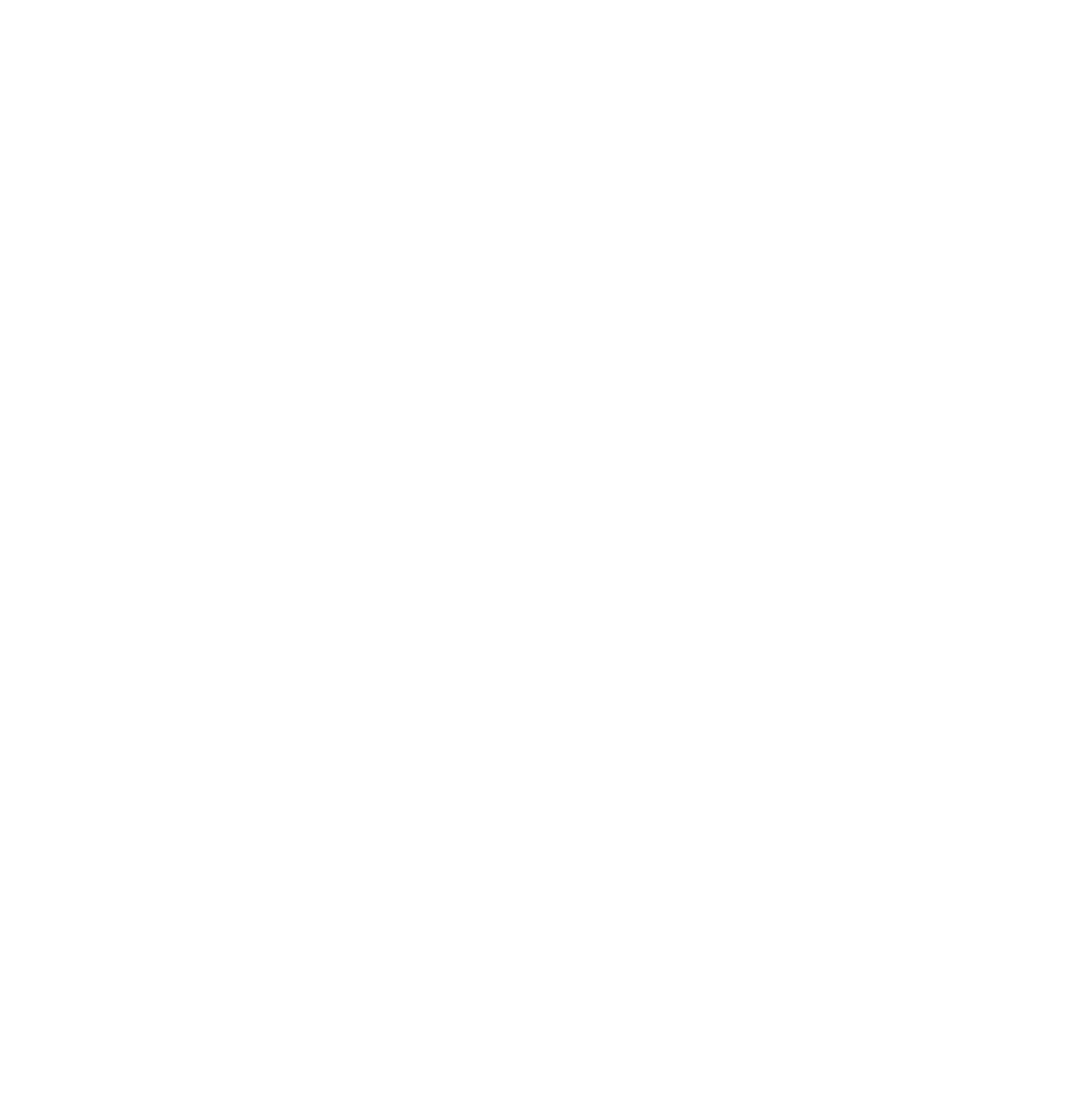
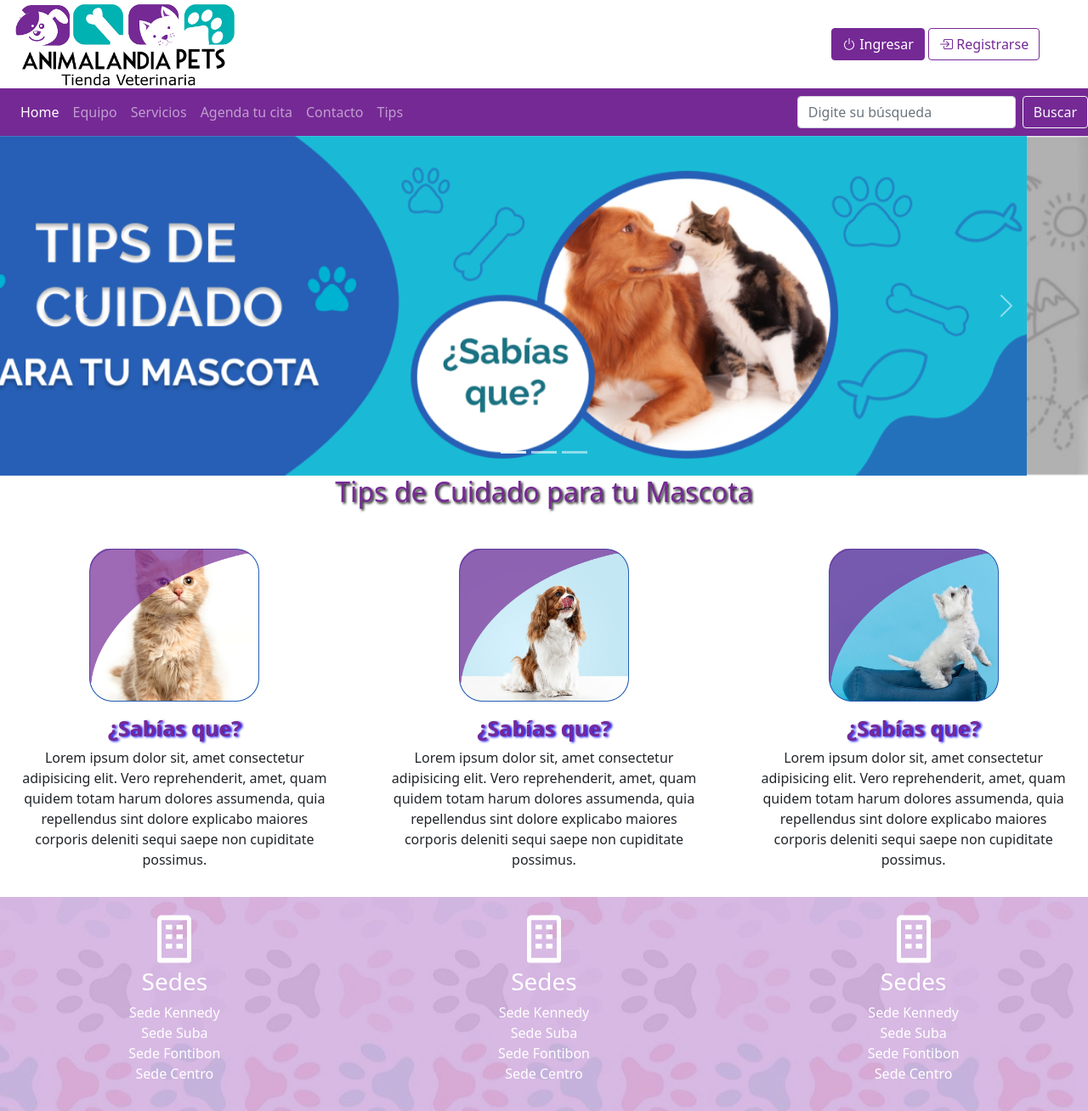
Before and after one commit to dianagonzalez-ps/Animalandia-bootstrap, a plain HTML site: page tips.html in a window 1280 px wide. Shown: the whole page at 85% size. Before the commit the page ends 800 px from the top, so only its background shows below. Drawn offline with nearby package versions, Linux system fonts and the light colour scheme.

Commit message:
Upload changes

```diff
--- a/css/styles.css
+++ b/css/styles.css
@@ -41,7 +41,6 @@ body{
       max-width: 300px;
   }
 
-
   .agenda-cita{
       background-image: url(../img/fondo.jpg);
       padding:3rem;
@@ -50,7 +49,7 @@ body{
   .agenda-cita h1{
       font-size: 1.5rem;
       font-weight: 600;
-}
+    }
 
 .agenda-cita h3{
     font-size: 1.2rem;
@@ -99,7 +98,6 @@ body{
     color: var(--dark-color);
     text-shadow: 2px 1px 3px var(--dark-color);
     font-weight: 700;
-
 }
 
 .card-img-team{
@@ -115,16 +113,29 @@ body{
     text-align: justify;
 }
 
-
-.header {
-    color: #36A0FF;
-    font-size: 27px;
-    padding: 10px;
+.img-card img{
+    margin-left: 40px;
+    margin-bottom: 20px;
+    max-width: 300px;
 }
 
-.bigicon {
-    font-size: 35px;
-    color: #36A0FF;
+.formulario_contacto{
+    background-color: rgb(152, 202, 231);
+    border: 1.5px solid grey;
+    margin-bottom: 50px;
+    border-radius: 10px;
+}
+
+.card-title-tips{
+    font-size: 25px;
+    font-weight: 600;
+    color: var(--purple-color);
+    text-shadow: 2px 1px 3px blue;
+}
+
+.card-text-tips{
+    text-align: center;
+
 }
 
 footer{
--- a/tips.html
+++ b/tips.html
@@ -0,0 +1,173 @@
+<!doctype html>
+<html lang="en">
+  <head>
+    <meta charset="utf-8">
+    <meta name="viewport" content="width=device-width, initial-scale=1">
+    <link href="https://cdn.jsdelivr.net/npm/bootstrap@5.1.3/dist/css/bootstrap.min.css" rel="stylesheet" integrity="sha384-1BmE4kWBq78iYhFldvKuhfTAU6auU8tT94WrHftjDbrCEXSU1oBoqyl2QvZ6jIW3" crossorigin="anonymous">
+    <link href="https://cdn.jsdelivr.net/npm/bootstrap@5.0.2/dist/css/bootstrap.min.css" rel="stylesheet" integrity="sha384-EVSTQN3/azprG1Anm3QDgpJLIm9Nao0Yz1ztcQTwFspd3yD65VohhpuuCOmLASjC" crossorigin="anonymous">
+    <link rel="stylesheet" type=text/css href="css/bootstrap.css">
+    <link rel="stylesheet" type=text/css href="css/styles.css">
+    <link rel="stylesheet" href="https://cdn.jsdelivr.net/npm/bootstrap-icons@1.8.1/font/bootstrap-icons.css">
+
+    <title>Home</title>
+  </head>
+  <body>
+
+    <div class="container-fluid overflow-hidden">
+
+      <header>
+        <div class="row align-items-center">
+          <div class="header-logo col-12 col-md-4 col-xl-6">
+            <img src="img/logo.jpg" alt="Logo animalandia">
+          </div>
+          <div class="col-12 col-md-4 col-xl-3"></div>
+          <div class="header-buttons col-12 col-md-4 col-xl-3">
+            <button type="button" class="btn btn-primary"><i class="bi bi-power"></i> Ingresar</button>
+            <button type="button" class="btn btn-outline-primary"><i class="bi bi-box-arrow-in-right"></i> Registrarse</button>
+          </div>
+        </div>
+      </header>
+
+
+      <nav class="navbar navbar-expand-lg navbar-dark" style="background-color: #752995;">
+        <div class="container-fluid">
+          <a class="navbar-brand" href="home.html"></a>
+          <button class="navbar-toggler" type="button" data-bs-toggle="collapse" data-bs-target="#navbarSupportedContent" aria-controls="navbarSupportedContent" aria-expanded="false" aria-label="Toggle navigation">
+            <span class="navbar-toggler-icon"></span>
+          </button>
+          <div class="collapse navbar-collapse" id="navbarSupportedContent">
+            <ul class="navbar-nav me-auto mb-2 mb-lg-0">
+              <li class="nav-item">
+                <a class="nav-link active" aria-current="page" href="index.html">Home</a>
+              </li>
+              <li class="nav-item">
+                <a class="nav-link" href="equipo.html">Equipo</a>
+              </li>
+              <li class="nav-item">
+                <a class="nav-link" href="servicios.html">Servicios</a>
+              </li>
+              <li class="nav-item">
+                <a class="nav-link" href="#">Agenda tu cita</a>
+              </li>
+              <li class="nav-item">
+                <a class="nav-link" href="contacto.html">Contacto</a>
+              </li>
+              <li class="nav-item">
+                <a class="nav-link" href="tips.html">Tips</a>
+              </li>
+
+            </ul>
+            <form class="d-flex">
+              <input class="form-control me-2" type="search" placeholder="Digite su búsqueda" aria-label="Search">
+              <button class="btn btn-outline-light" type="submit">Buscar</button>
+            </form>
+          </div>
+        </div>
+      </nav>
+
+      <div id="carouselExampleIndicators" class="carousel slide" data-bs-ride="carousel">
+        <div class="carousel-indicators">
+          <button type="button" data-bs-target="#carouselExampleIndicators" data-bs-slide-to="0" class="active" aria-current="true" aria-label="Slide 1"></button>
+          <button type="button" data-bs-target="#carouselExampleIndicators" data-bs-slide-to="1" aria-label="Slide 2"></button>
+          <button type="button" data-bs-target="#carouselExampleIndicators" data-bs-slide-to="2" aria-label="Slide 3"></button>
+        </div>
+        <div class="carousel-inner">
+          <div class="carousel-item active">
+            <img src="img/banner2.png" class="d-block w-100" alt="...">
+          </div>
+          <div class="carousel-item">
+            <img src="img/Banner 3.png" class="d-block w-100" alt="...">
+          </div>
+          <div class="carousel-item">
+            <img src="img/Banner 1.png" class="d-block w-100" alt="...">
+          </div>
+        </div>
+        <button class="carousel-control-prev" type="button" data-bs-target="#carouselExampleIndicators" data-bs-slide="prev">
+          <span class="carousel-control-prev-icon" aria-hidden="true"></span>
+          <span class="visually-hidden">Previous</span>
+        </button>
+        <button class="carousel-control-next" type="button" data-bs-target="#carouselExampleIndicators" data-bs-slide="next">
+          <span class="carousel-control-next-icon" aria-hidden="true"></span>
+          <span class="visually-hidden">Next</span>
+        </button>
+      </div>
+
+      <h2 class="tittle-seccion text-center mb-5">Tips de Cuidado para tu Mascota</h2>
+
+      <section id="servicios">
+
+        <div class="row">
+          <div class="col-12 col-md-4">
+            <div class="card">
+              <img src="img/gatito1.png" class="card-img-top" alt="...">
+              <div class="card-body">
+                <h5 class="card-title-tips">¿Sabías que?</h5>
+                <p class="card-text-tips">Lorem ipsum dolor sit, amet consectetur adipisicing elit. Vero reprehenderit, amet, quam quidem totam harum dolores assumenda, quia repellendus sint dolore explicabo maiores corporis deleniti sequi saepe non cupiditate possimus.</p>
+              </div>
+            </div>
+          </div>
+
+          <div class="col-12 col-md-4">
+            <div class="card">
+              <img src="img/perrito1.png" class="card-img-top" alt="...">
+              <div class="card-body">
+                <h5 class="card-title-tips">¿Sabías que?</h5>
+                <p class="ccard-text-tips">Lorem ipsum dolor sit, amet consectetur adipisicing elit. Vero reprehenderit, amet, quam quidem totam harum dolores assumenda, quia repellendus sint dolore explicabo maiores corporis deleniti sequi saepe non cupiditate possimus.</p>
+              </div>
+            </div>
+          </div>
+
+          <div class="col-12 col-md-4">
+            <div class="card">
+              <img src="img/perrito2.png" class="card-img-top" alt="...">
+              <div class="card-body">
+                <h5 class="card-title-tips">¿Sabías que?</h5>
+                <p class="card-text-tips">Lorem ipsum dolor sit, amet consectetur adipisicing elit. Vero reprehenderit, amet, quam quidem totam harum dolores assumenda, quia repellendus sint dolore explicabo maiores corporis deleniti sequi saepe non cupiditate possimus.</p>
+              </div>
+            </div>
+          </div>
+
+            </div>
+          </div>
+        </div>
+
+        <footer class="container-fluid">
+          <div class="row justify-content-around align-items-center py-3 footer-box">
+            <div class="col-12 col-md-4 col-xl-4 text-center">
+              <img src="img/bx-building 1.svg" alt="edificio">
+              <h3>Sedes</h3>
+              <p>Sede Kennedy<br>
+                Sede Suba<br>
+                Sede Fontibon<br>
+                Sede Centro<br></p>
+            </div>
+            <div class="col-12 col-md-4 col-xl-4 text-center">
+              <img src="img/bx-building 1.svg" alt="edificio">
+              <h3>Sedes</h3>
+              <p>Sede Kennedy<br>
+                Sede Suba<br>
+                Sede Fontibon<br>
+                Sede Centro<br></p>
+            </div>
+            <div class="col-12 col-md-4 col-xl-4 text-center">
+              <img src="img/bx-building 1.svg" alt="edificio">
+              <h3>Sedes</h3>
+              <p>Sede Kennedy<br>
+                Sede Suba<br>
+                Sede Fontibon<br>
+                Sede Centro<br></p>
+            </div>
+          </div>
+        </footer>
+        </div>
+      </section>
+    </div>
+
+
+        <script src="https://cdn.jsdelivr.net/npm/bootstrap@5.0.2/dist/js/bootstrap.bundle.min.js" integrity="sha384-MrcW6ZMFYlzcLA8Nl+NtUVF0sA7MsXsP1UyJoMp4YLEuNSfAP+JcXn/tWtIaxVXM" crossorigin="anonymous"></script>
+        <script src="https://cdn.jsdelivr.net/npm/@popperjs/core@2.9.2/dist/umd/popper.min.js" integrity="sha384-IQsoLXl5PILFhosVNubq5LC7Qb9DXgDA9i+tQ8Zj3iwWAwPtgFTxbJ8NT4GN1R8p" crossorigin="anonymous"></script>
+        <script src="https://cdn.jsdelivr.net/npm/bootstrap@5.0.2/dist/js/bootstrap.min.js" integrity="sha384-cVKIPhGWiC2Al4u+LWgxfKTRIcfu0JTxR+EQDz/bgldoEyl4H0zUF0QKbrJ0EcQF" crossorigin="anonymous"></script>
+        <script src="js/bootstrap.js"></script>
+
+  </body>
+</html>
```
Also changed, not shown: contacto.html (+77 -17 lines), dashboard.html (+35 -0 lines).
